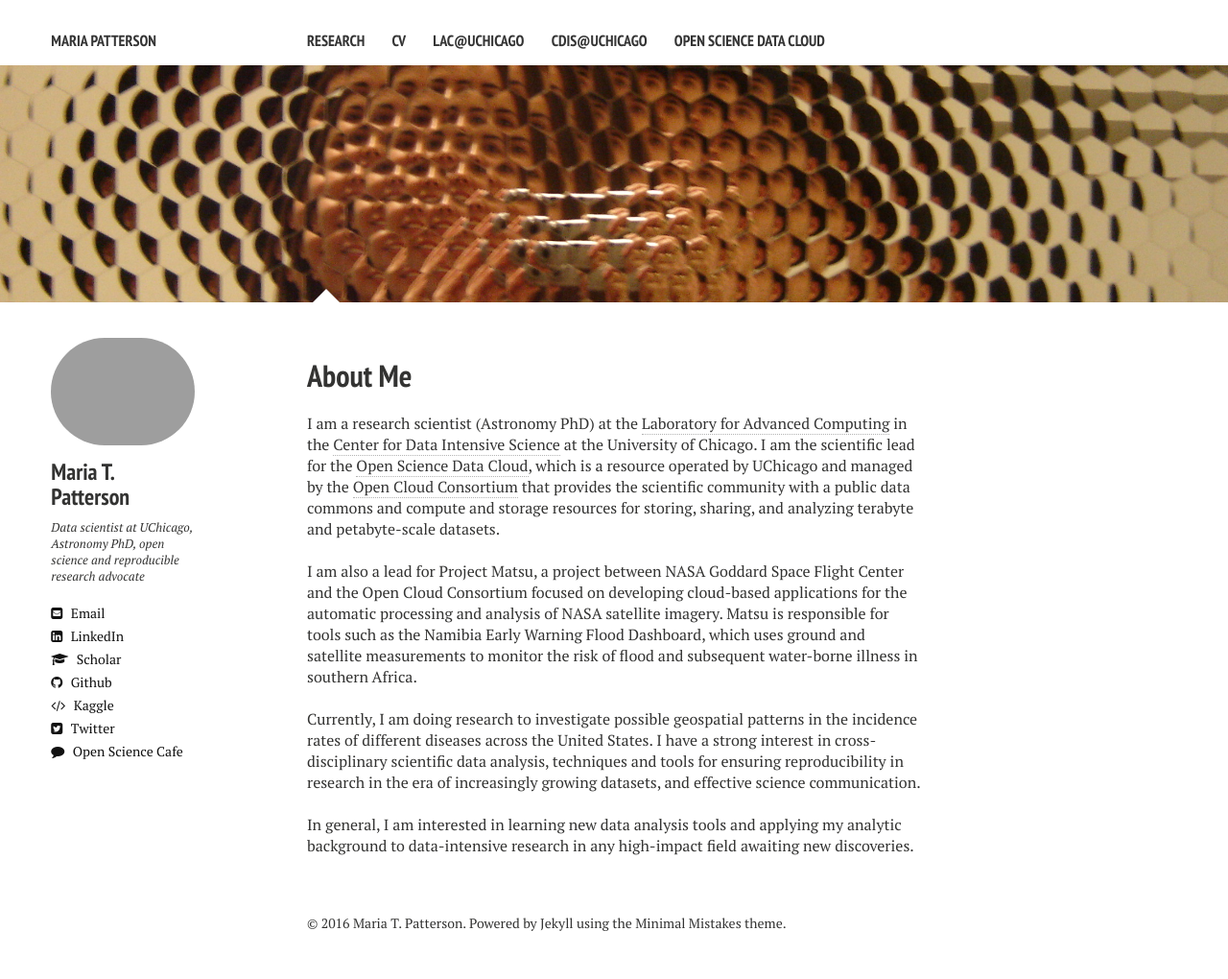
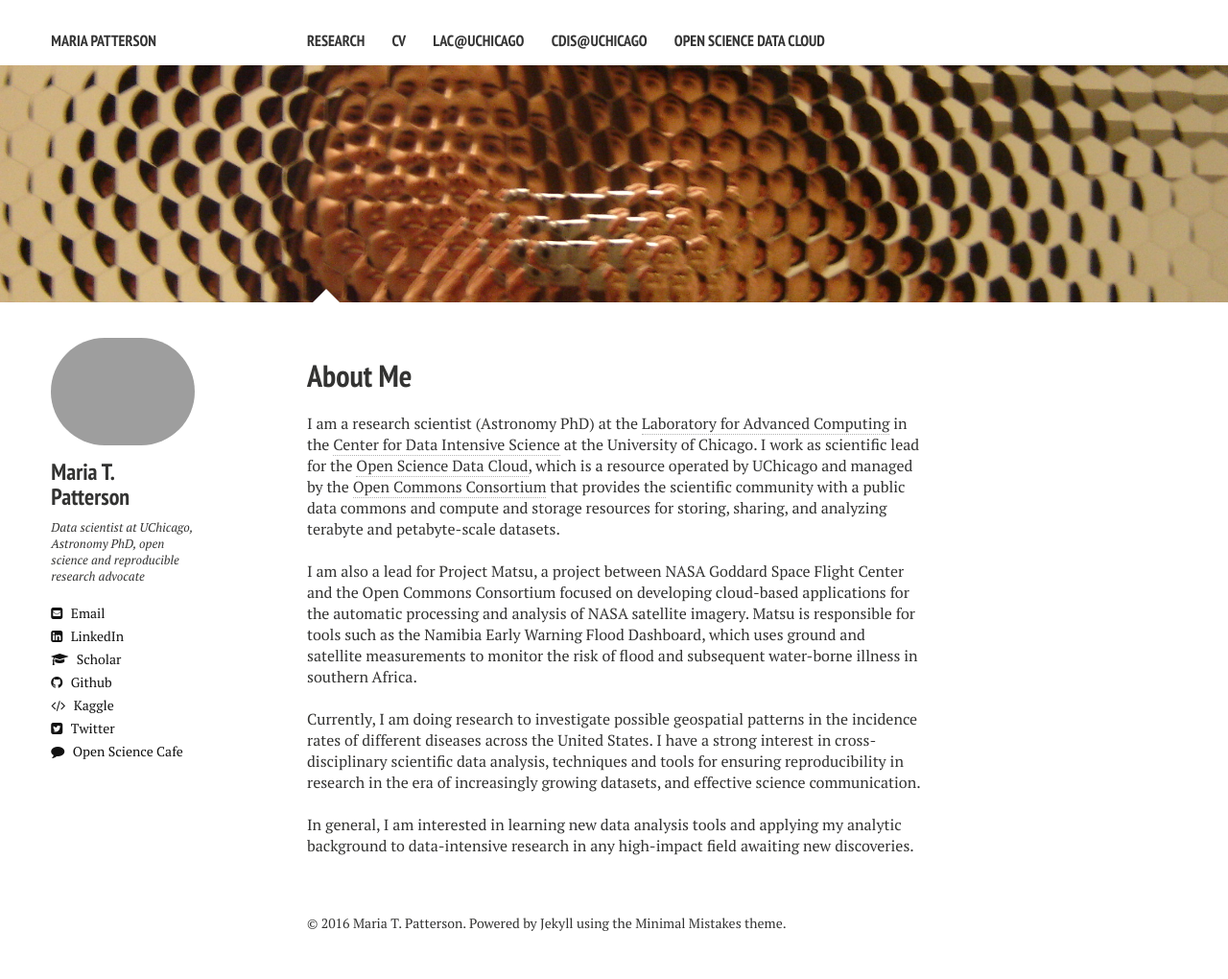
Before and after one commit to mtpatter/mtpatter.github.io, a Jekyll site: the page built from index.md, in a window 1280 px wide. Shown: the whole page at 96% size. Built offline with Jekyll 4.4.1, drawn with Linux system fonts in a browser that asks for light colours; nearby versions of some CDN libraries.

Commit message:
update occ

```diff
--- a/index.md
+++ b/index.md
@@ -9,10 +9,10 @@
 # About Me
 
 I am a research scientist (Astronomy PhD) at the [Laboratory for Advanced Computing](http://labcomputing.opensciencedatacloud.org/) in the [Center for Data Intensive Science](http://cdis.uchicago.edu/) at the
-University of Chicago. I am the scientific lead for the [Open Science Data Cloud](http://opensciencedatacloud.org), which is a resource operated by UChicago and managed by the [Open Cloud Consortium](http://opencloudconsortium.org) that provides the scientific community with a public data commons and compute and storage resources for storing, sharing, and analyzing terabyte and petabyte-scale datasets.
+University of Chicago. I work as scientific lead for the [Open Science Data Cloud](http://opensciencedatacloud.org), which is a resource operated by UChicago and managed by the [Open Commons Consortium](http://occ-data.org) that provides the scientific community with a public data commons and compute and storage resources for storing, sharing, and analyzing terabyte and petabyte-scale datasets.
 
 <br>
-I am also a lead for Project Matsu, a project between NASA Goddard Space Flight Center and the Open Cloud Consortium focused on developing cloud-based applications for the automatic processing and analysis of NASA satellite imagery. Matsu is responsible for tools such as the Namibia Early Warning Flood Dashboard, which uses ground and satellite measurements to monitor the risk of flood and subsequent water-borne illness in southern Africa.
+I am also a lead for Project Matsu, a project between NASA Goddard Space Flight Center and the Open Commons Consortium focused on developing cloud-based applications for the automatic processing and analysis of NASA satellite imagery. Matsu is responsible for tools such as the Namibia Early Warning Flood Dashboard, which uses ground and satellite measurements to monitor the risk of flood and subsequent water-borne illness in southern Africa.
 
 <br>
 Currently, I am doing research to investigate possible geospatial patterns in the incidence rates of different diseases across the United States.  I have a strong interest in cross-disciplinary scientific data analysis, techniques and tools for ensuring reproducibility in research in the era of increasingly growing datasets, and effective science communication.
```
Also changed, not shown: research.md (+1 -1 lines).
